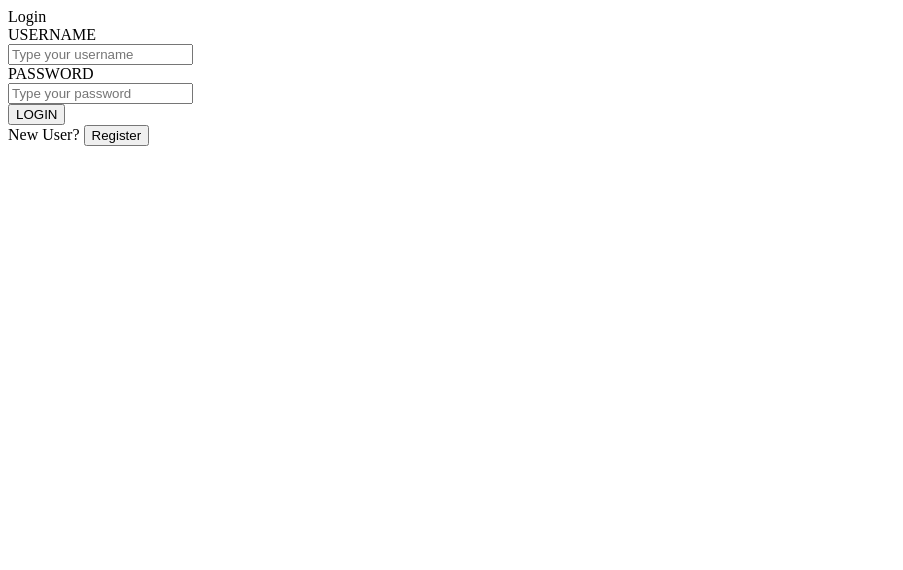
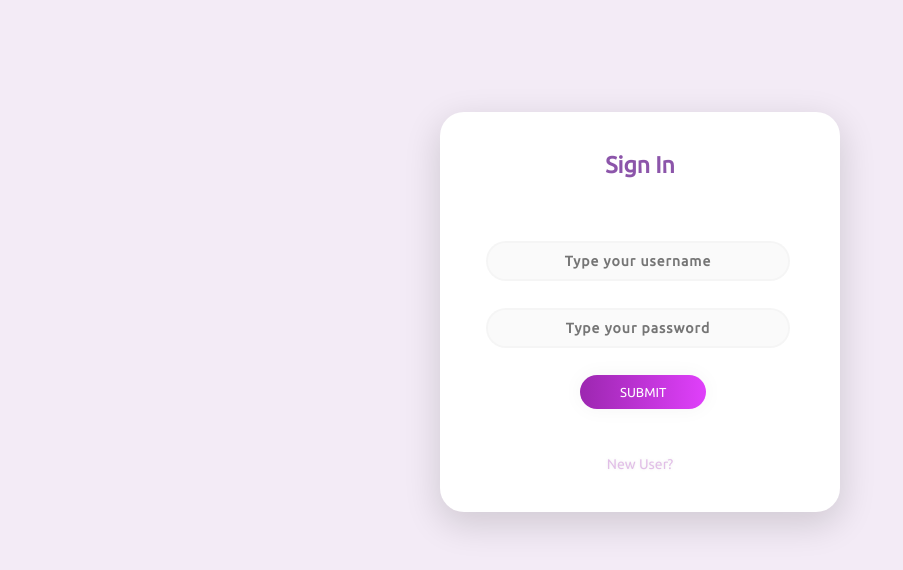
Before and after one commit to tamiminaser/Leanx, a Flask app: template templates/login.html in a window 1280 px wide. Shown: the top 570 px of the page, without its empty margins (0-903 px from the left). Run offline with Flask 2, Linux system fonts and the light colour scheme; the template is opened without the code that fills it, so the values that code supplies are empty; some libraries are stand-ins or nearby versions.

Commit message:
added css and changed forms

```diff
--- a/main.py
+++ b/main.py
@@ -24,6 +24,13 @@ db = MySQL(app)
 
 @app.route('/', methods=['GET', 'POST'])
 def index():
+    if not session.get('successfullogin'):
+        return landing()
+    else:
+        return login()
+
+@app.route('/login', methods=['GET', 'POST'])
+def login():
     if request.method == 'POST':
         if ('username' in request.form) and ('password' in request.form):
             username = request.form['username']
--- /dev/null
+++ b/static/css/style.css
@@ -0,0 +1,103 @@
+body {
+    background-color: #F3EBF6;
+    font-family: 'Ubuntu', sans-serif;
+}
+
+.main {
+    background-color: #FFFFFF;
+    width: 400px;
+    height: 400px;
+    margin: 7em auto;
+    border-radius: 1.5em;
+    box-shadow: 0px 11px 35px 2px rgba(0, 0, 0, 0.14);
+}
+
+.sign {
+    padding-top: 40px;
+    color: #8C55AA;
+    font-family: 'Ubuntu', sans-serif;
+    font-weight: bold;
+    font-size: 23px;
+}
+
+.un {
+    width: 76%;
+    color: rgb(38, 50, 56);
+    font-weight: 700;
+    font-size: 14px;
+    letter-spacing: 1px;
+    background: rgba(136, 126, 126, 0.04);
+    padding: 10px 20px;
+    border: none;
+    border-radius: 20px;
+    outline: none;
+    box-sizing: border-box;
+    border: 2px solid rgba(0, 0, 0, 0.02);
+    margin-bottom: 50px;
+    margin-left: 46px;
+    text-align: center;
+    margin-bottom: 27px;
+    font-family: 'Ubuntu', sans-serif;
+}
+
+form.form1 {
+    padding-top: 40px;
+}
+
+.pass {
+    width: 76%;
+    color: rgb(38, 50, 56);
+    font-weight: 700;
+    font-size: 14px;
+    letter-spacing: 1px;
+    background: rgba(136, 126, 126, 0.04);
+    padding: 10px 20px;
+    border: none;
+    border-radius: 20px;
+    outline: none;
+    box-sizing: border-box;
+    border: 2px solid rgba(0, 0, 0, 0.02);
+    margin-bottom: 50px;
+    margin-left: 46px;
+    text-align: center;
+    margin-bottom: 27px;
+    font-family: 'Ubuntu', sans-serif;
+}
+
+.un:focus, .pass:focus {
+    border: 2px solid rgba(0, 0, 0, 0.18) !important;
+}
+
+.submit {
+    cursor: pointer;
+    border-radius: 5em;
+    color: #fff;
+    background: linear-gradient(to right, #9C27B0, #E040FB);
+    border: 0;
+    padding-left: 40px;
+    padding-right: 40px;
+    padding-bottom: 10px;
+    padding-top: 10px;
+    font-family: 'Ubuntu', sans-serif;
+    margin-left: 35%;
+    font-size: 13px;
+    box-shadow: 0 0 20px 1px rgba(0, 0, 0, 0.04);
+}
+
+.link {
+    text-shadow: 0px 0px 3px rgba(117, 117, 117, 0.12);
+    color: #795e7e;
+    padding-top: 15px;
+    font-size: 14px;
+}
+
+a {
+    text-shadow: 0px 0px 3px rgba(117, 117, 117, 0.12);
+    color: #E1BEE7;
+    text-decoration: none
+}
+
+@media (max-width: 600px) {
+    .main {
+        border-radius: 0px;
+    }
--- a/templates/login.html
+++ b/templates/login.html
@@ -1,24 +1,23 @@
 <!DOCTYPE html>
 <html lang="en">
     <head>
-        <meta charset="UTF-8"
-        <title>Login</title>
+        <meta charset="UTF-8">
+        <link rel="stylesheet" href="{{ url_for('static', filename='css/style.css') }}">
+        <link href="https://fonts.googleapis.com/css?family=Ubuntu" rel="stylesheet">
+        <meta name="viewport" content="width=device-width, initial-scale=1" />
+        <title>Sign in</title>
     </head>
+
     <body>
-        <div>
-            <form action="" method="POST">
-                <label>USERNAME</label><br>
-                <input name="username" type="email" placeholder="Type your username"><br>
-                <label>PASSWORD</label><br>
-                <input name="password" type="password" placeholder="Type your password"><br>
-                <input type="submit" value="LOGIN"><br>
+        <div class="main">
+            <p class="sign" align="center">Sign In</p>
+            <form class="form1" action="" method="POST">
+                <input class="un" align="center" name="username" type="email" placeholder="Type your username"><br>
+                <input class="pass" align="center" name="password" type="password" placeholder="Type your password"><br>
+                <input class="submit" align="center" type="submit" value="SUBMIT"><br>
             </form>
-        </div>
-        <div>
-            <form action="/register">
-                <label>New User?</label>
-                <input value="Register" type="submit">
-            </form>
+            <br>
+            <p class="link" align="center"><a href="/register">New User?</p>
         </div>
     </body>
 </html>
```
Also changed, not shown: templates/landing.html (+5 -2 lines), templates/register.html (+13 -9 lines).
